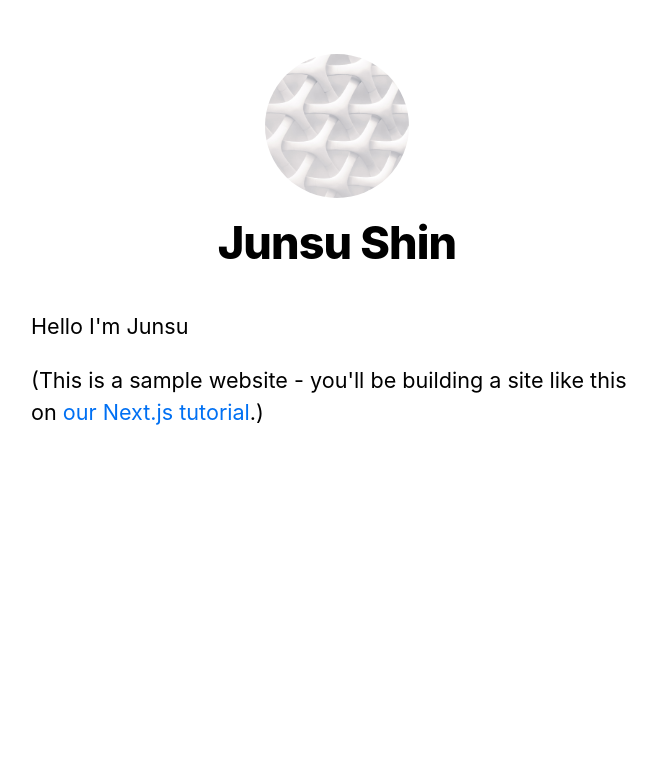
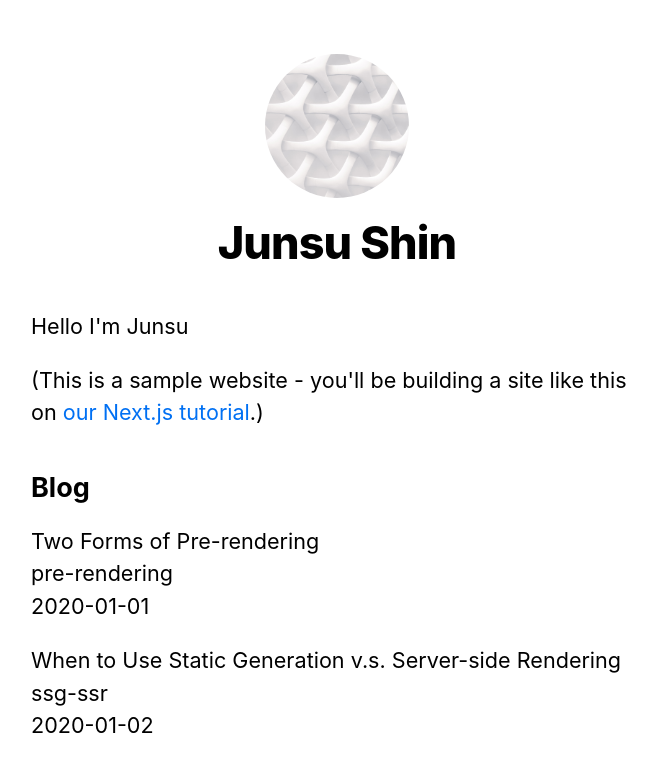
Before and after one commit to junsushin-dev/nextjs-blog, a Next.js app: page / in a window 1280 px wide. Shown: the top 772 px of the page, without its empty margins (303-960 px from the left). Built offline with nearby package versions, Linux system fonts and the light colour scheme.

Commit message:
feat: Add exercises for 'Pre-rendering and Data Fetching'

```diff
--- /dev/null
+++ b/lib/posts.js
@@ -0,0 +1,30 @@
+import fs from 'fs';
+import path from 'path';
+import matter from 'gray-matter'
+
+const postsDirectory = path.join(process.cwd(), 'posts')
+
+export function getSortedPostsData() {
+  const fileNames = fs.readdirSync(postsDirectory)
+  const allPostsData = fileNames.map(fileName => {
+    const id = fileName.replace(/\.md$/, '')
+    const fullPath = path.join(postsDirectory, fileName)
+    const fileContents = fs.readFileSync(fullPath, 'utf8')
+    const matterResult = matter(fileContents)
+
+    return {
+      id,
+      ...matterResult.data
+    }
+  })
+
+  return allPostsData.sort(({ data: a }, { data: b}) => {
+    if (a < b) {
+      return 1
+    } else if (a > b) {
+      return -1
+    } else {
+      return 0
+    }
+  })
+}
--- a/package.json
+++ b/package.json
@@ -8,6 +8,7 @@
     "start": "next start"
   },
   "dependencies": {
+    "gray-matter": "^4.0.3",
     "next": "^11.0.0",
     "react": "17.0.2",
     "react-dom": "17.0.2"
--- a/pages/index.js
+++ b/pages/index.js
@@ -1,8 +1,9 @@
 import Head from 'next/head'
 import Layout, { siteTitle } from '../components/layout'
 import utilStyles from '../styles/utils.module.css'
+import { getSortedPostsData } from '../lib/posts'
 
-export default function Home() {
+export default function Home({ allPostsData }) {
   return (
     <Layout home>
       <Head>
@@ -15,6 +16,29 @@
           <a href="https://nextjs.org/learn">our Next.js tutorial</a>.)
         </p>
       </section>
+      <section className={`${utilStyles.headingMd} ${utilStyles.padding1px}`} >
+        <h2 className={utilStyles.headingLg}>Blog</h2>
+        <ul className={utilStyles.list}>
+          {allPostsData.map(({ id, date, title }) => (
+            <li className={utilStyles.listItem} key={id}>
+              {title}
+              <br />
+              {id}
+              <br />
+              {date}
+            </li>
+          ))}
+        </ul>
+      </section>
     </Layout>
   )
 }
+
+export async function getStaticProps() {
+  const allPostsData = getSortedPostsData()
+  return {
+    props: {
+      allPostsData
+    }
+  }
+}
--- /dev/null
+++ b/posts/pre-rendering.md
@@ -0,0 +1,11 @@
+---
+title: 'Two Forms of Pre-rendering'
+date: '2020-01-01'
+---
+
+Next.js has two forms of pre-rendering: **Static Generation** and **Server-side Rendering**. The difference is in **when** it generates the HTML for a page.
+
+- **Static Generation** is the pre-rendering method that generates the HTML at **build time**. The pre-rendered HTML is then _reused_ on each request.
+- **Server-side Rendering** is the pre-rendering method that generates the HTML on **each request**.
+
+Importantly, Next.js lets you **choose** which pre-rendering form to use for each page. You can create a "hybrid" Next.js app by using Static Generation for most pages and using Server-side Rendering for others.
--- /dev/null
+++ b/posts/ssg-ssr.md
@@ -0,0 +1,19 @@
+---
+title: 'When to Use Static Generation v.s. Server-side Rendering'
+date: '2020-01-02'
+---
+
+We recommend using **Static Generation** (with and without data) whenever possible because your page can be built once and served by CDN, which makes it much faster than having a server render the page on every request.
+
+You can use Static Generation for many types of pages, including:
+
+- Marketing pages
+- Blog posts
+- E-commerce product listings
+- Help and documentation
+
+You should ask yourself: "Can I pre-render this page **ahead** of a user's request?" If the answer is yes, then you should choose Static Generation.
+
+On the other hand, Static Generation is **not** a good idea if you cannot pre-render a page ahead of a user's request. Maybe your page shows frequently updated data, and the page content changes on every request.
+
+In that case, you can use **Server-Side Rendering**. It will be slower, but the pre-rendered page will always be up-to-date. Or you can skip pre-rendering and use client-side JavaScript to populate data.
```
Also changed, not shown: 1 other file (tests, documents, lock files or other folders).
